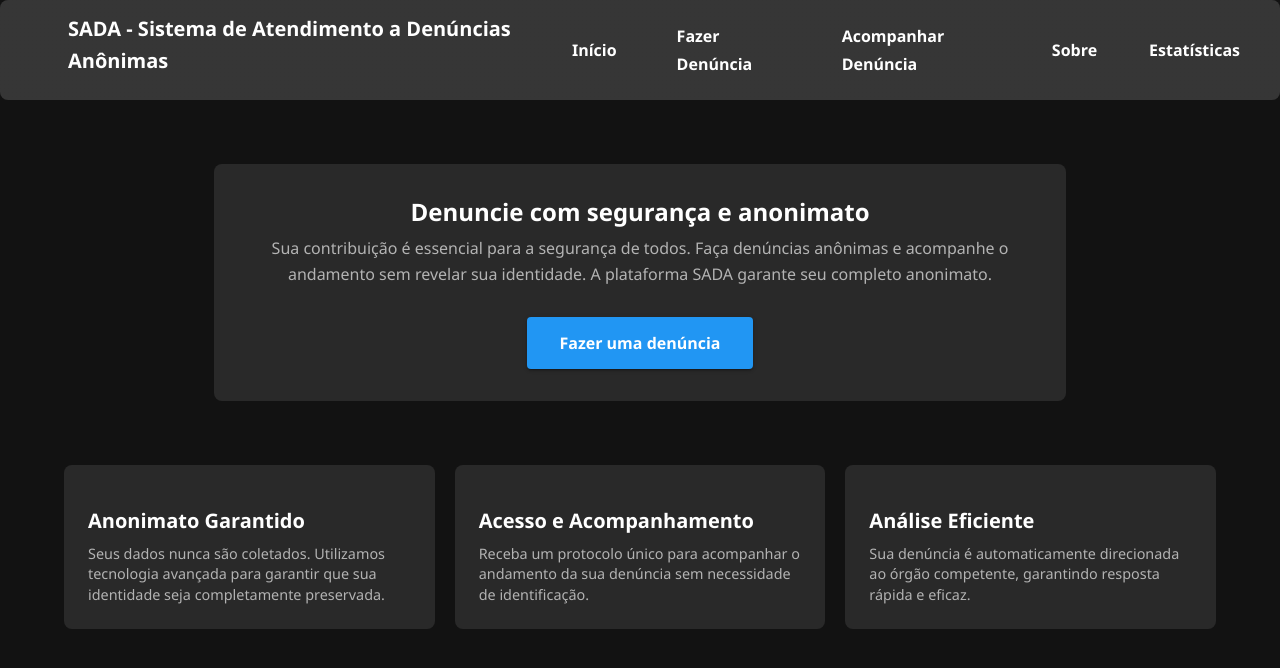
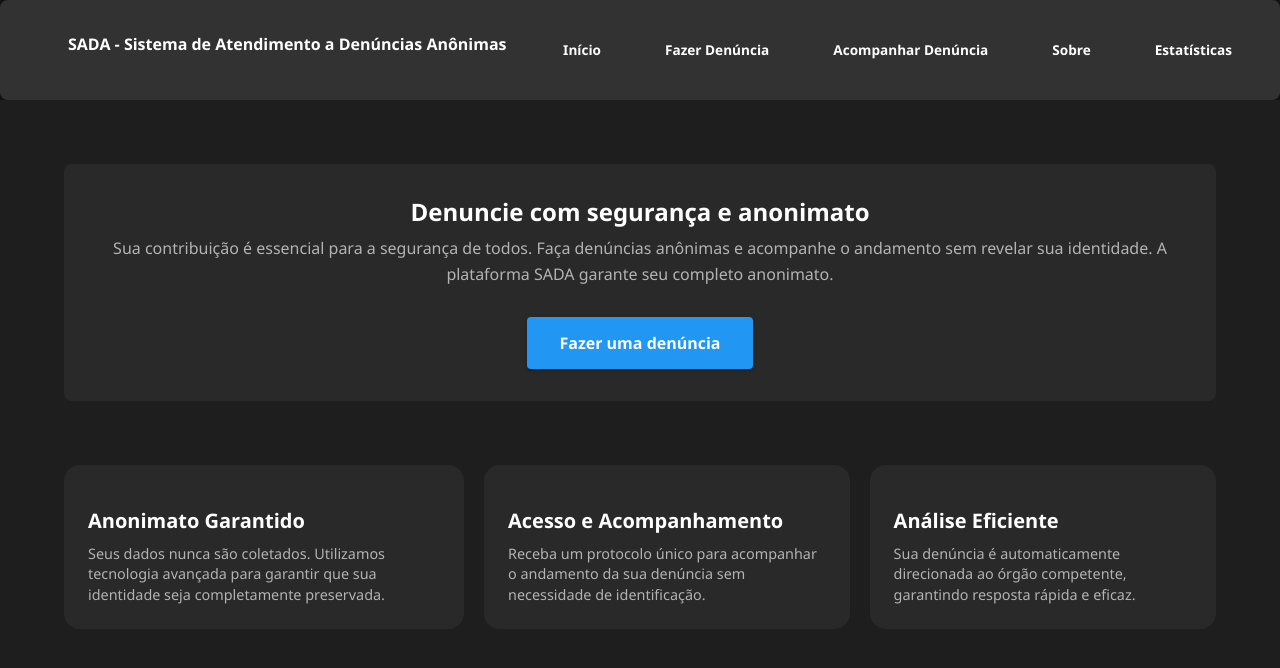
Before and after one commit to pedrocampos0/sistema-atendimento-sspdf, a React app in the folder projeto/frontend/: page / in a window 1280 px wide. Shown: the top 668 px of the page. Built offline with nearby package versions, Linux system fonts and the light colour scheme; some icons are missing; the HTML template or start-up script is replaced by a standard one.

Commit message:
Ajeitando a responsividade

```diff
--- a/projeto/frontend/src/Components/AppBar/AppBar.jsx
+++ b/projeto/frontend/src/Components/AppBar/AppBar.jsx
@@ -11,35 +11,34 @@ import { Link } from 'react-router-dom';
 export default function DenseAppBar() {
   return (
     <>
-      <AppBar position="fixed" sx={{ backgroundColor: "#222222" }}>
+      <AppBar position="fixed" sx={{ backgroundColor: "#1e1e1e" }}>
         <Toolbar
           sx={{
             height: "100px",
             display: 'flex',
             justifyContent: 'space-between',
-            px: 4, // padding horizontal (left and right)
+            px: 4,
           }}
         >
           <Box sx={{ display: 'flex', alignItems: 'center' }}>
             <IconButton edge="start" color="inherit" aria-label="menu" sx={{ mr: 2 }}>
               <MenuIcon />
             </IconButton>
-            <Typography variant="h6" color="inherit" component="div">
+            <Typography variant="h6" color="inherit" component="div" sx={{ fontSize: '1rem' }}>
               SADA - Sistema de Atendimento a Denúncias Anônimas
             </Typography>
           </Box>
 
           <Box sx={{ display: 'flex', gap: 2 }}>
-            <Button color="inherit" component={Link} to="/">Início</Button>
-            <Button color="inherit" component={Link} to="/fazer-denuncia">Fazer Denúncia</Button>
-            <Button color="inherit" component={Link} to="/acompanhar-denuncia">Acompanhar Denúncia</Button>
-            <Button color="inherit" component={Link} to="/sobre">Sobre</Button>
-            <Button color="inherit" component={Link} to="/estatisticas">Estatísticas</Button>
+            <Button color="inherit" component={Link} to="/" sx={{ fontSize: '0.85rem' }}>Início</Button>
+            <Button color="inherit" component={Link} to="/fazer-denuncia" sx={{ fontSize: '0.85rem' }}>Fazer Denúncia</Button>
+            <Button color="inherit" component={Link} to="/acompanhar-denuncia" sx={{ fontSize: '0.85rem' }}>Acompanhar Denúncia</Button>
+            <Button color="inherit" component={Link} to="/sobre" sx={{ fontSize: '0.85rem' }}>Sobre</Button>
+            <Button color="inherit" component={Link} to="/estatisticas" sx={{ fontSize: '0.85rem' }}>Estatísticas</Button>
           </Box>
         </Toolbar>
       </AppBar>
 
-      {/* This Toolbar adds a "spacer" to prevent content from going under the fixed AppBar */}
       <Toolbar sx={{ height: "100px" }} />
     </>
   );
--- a/projeto/frontend/src/main.jsx
+++ b/projeto/frontend/src/main.jsx
@@ -11,9 +11,7 @@ const root = createRoot(rootElement);
 root.render(
   <React.StrictMode>
     <ThemeProvider theme={theme}>
-      {/* CssBaseline kickstart an elegant, consistent, and simple baseline to build upon. */}
       <CssBaseline />
-      {/* DenseAppBar is now rendered inside App.jsx */}
       <App />
     </ThemeProvider>
   </React.StrictMode>,
--- a/projeto/frontend/src/pages/HomePage.jsx
+++ b/projeto/frontend/src/pages/HomePage.jsx
@@ -7,13 +7,12 @@ import { Link } from 'react-router-dom';
 
 export default function HomePage() {
   return (
-    <Box sx={{ bgcolor: '#121212', color: 'white', py: 8, minHeight: '100vh' }}>
+    <Box sx={{ bgcolor: '#1e1e1e', color: 'white', py: 8, minHeight: '100vh' }}>
 
-      {/* HERO */}
-      <Container maxWidth="md" sx={{ mb: 8 }}>
+      <Container maxWidth="lg" sx={{ mb: 8 }}>
         <Paper
           sx={{
-            bgcolor: '#1E1E1E',
+            bgcolor: '#1e1e1e',
             p: 4,
             textAlign: 'center',
             borderRadius: 2,
@@ -43,31 +42,36 @@ export default function HomePage() {
         </Paper>
       </Container>
 
-      {/* GRID COM 3 CARDS HORIZONTAIS */}
-      <Container maxWidth="lg">
+      <Container maxWidth="lg" sx={{ overflow: 'visible' }}>
         <Grid
           container
           spacing={4}
           justifyContent="center"
           alignItems="stretch"
           sx={{
-            flexWrap: 'nowrap',        // IMPEDIR QUE EMPILHE
-            overflowX: 'auto',          // Caso a tela fique muito estreita, permitir scroll horizontal
-            '&::-webkit-scrollbar': {
-              display: 'none',          // Esconde a barra de rolagem horizontal
-            },
+            position: 'relative',
+            overflow: 'visible',
+            flexWrap: 'nowrap',
           }}
         >
-          {/* CARD 1 */}
-          <Grid item sx={{ minWidth: 300, maxWidth: 400, flex: 1 }}>
+
+          <Grid item sx={{ minWidth: 300, maxWidth: 400 }}>
             <Paper
               sx={{
-                bgcolor: '#1E1E1E',
+                bgcolor: '#1e1e1e',
                 p: 3,
                 height: '100%',
                 display: 'flex',
                 flexDirection: 'column',
-                borderRadius: 2,
+                borderRadius: '1rem',
+                transition: 'transform 0.3s ease-in-out, box-shadow 0.3s ease-in-out, border-radius 0.3s ease-in-out',
+                position: 'relative',
+                '&:hover': {
+                  transform: 'scale(1.05)',
+                  boxShadow: '0px 8px 16px rgba(0, 0, 0, 0.4)',
+                  borderRadius: '2rem',
+                  zIndex: 2,
+                },
               }}
             >
               <LockIcon sx={{ fontSize: 40, color: '#FFD700', mb: 2 }} />
@@ -80,16 +84,23 @@ export default function HomePage() {
             </Paper>
           </Grid>
 
-          {/* CARD 2 */}
-          <Grid item sx={{ minWidth: 300, maxWidth: 400, flex: 1 }}>
+          <Grid item sx={{ minWidth: 300, maxWidth: 400 }}>
             <Paper
               sx={{
-                bgcolor: '#1E1E1E',
+                bgcolor: '#1e1e1e',
                 p: 3,
                 height: '100%',
                 display: 'flex',
                 flexDirection: 'column',
-                borderRadius: 2,
+                borderRadius: '1rem',
+                transition: 'transform 0.3s ease-in-out, box-shadow 0.3s ease-in-out, border-radius 0.3s ease-in-out',
+                position: 'relative',
+                '&:hover': {
+                  transform: 'scale(1.05)',
+                  boxShadow: '0px 8px 16px rgba(0, 0, 0, 0.4)',
+                  borderRadius: '2rem',
+                  zIndex: 2,
+                },
               }}
             >
               <PhoneIphoneIcon sx={{ fontSize: 40, color: '#00BFFF', mb: 2 }} />
@@ -102,16 +113,23 @@ export default function HomePage() {
             </Paper>
           </Grid>
 
-          {/* CARD 3 */}
-          <Grid item sx={{ minWidth: 300, maxWidth: 400, flex: 1 }}>
+          <Grid item sx={{ minWidth: 300, maxWidth: 400 }}>
             <Paper
               sx={{
-                bgcolor: '#1E1E1E',
+                bgcolor: '#1e1e1e',
                 p: 3,
                 height: '100%',
                 display: 'flex',
                 flexDirection: 'column',
-                borderRadius: 2,
+                borderRadius: '1rem',
+                transition: 'transform 0.3s ease-in-out, box-shadow 0.3s ease-in-out, border-radius 0.3s ease-in-out',
+                position: 'relative',
+                '&:hover': {
+                  transform: 'scale(1.05)',
+                  boxShadow: '0px 8px 16px rgba(0, 0, 0, 0.4)',
+                  borderRadius: '2rem',
+                  zIndex: 2,
+                },
               }}
             >
               <SearchIcon sx={{ fontSize: 40, color: '#4CAF50', mb: 2 }} />
@@ -123,6 +141,7 @@ export default function HomePage() {
               </Typography>
             </Paper>
           </Grid>
+
         </Grid>
       </Container>
 
--- a/projeto/frontend/src/theme.js
+++ b/projeto/frontend/src/theme.js
@@ -1,4 +1,3 @@
-// src/theme.js
 import { createTheme } from '@mui/material/styles';
 
 const theme = createTheme({
@@ -14,38 +13,36 @@ const theme = createTheme({
     // --text-secondary: #b3b3b3;
 
     primary: {
-      main: '#2196f3', // --accent-color
-      light: '#64b5f6', // Exemplo de tom claro, ajuste se precisar
-      dark: '#1976d2', // --accent-hover
+      main: '#2196f3',
+      light: '#64b5f6',
+      dark: '#1976d2',
       contrastText: '#ffffff',
     },
     secondary: {
-      main: '#1E1E1E', // --bg-secondary (usado para Paper, AppBar, etc.)
+      main: '#1E1E1E',
       light: '#424242',
       dark: '#000000',
       contrastText: '#ffffff',
     },
     background: {
-      default: '#121212', // --bg-primary (fundo geral da aplicação)
-      paper: '#1E1E1E',   // --bg-secondary (fundo de cards, formulários, etc.)
+      default: '#121212',
+      paper: '#1E1E1E',
     },
     text: {
-      primary: '#ffffff', // --text-primary
-      secondary: '#b3b3b3', // --text-secondary
+      primary: '#ffffff',
+      secondary: '#b3b3b3',
     },
-    // Você pode adicionar outras cores personalizadas se necessário
-    // Por exemplo, para --bg-tertiary:
     customColors: {
       tertiary: '#2d2d2d',
-      success: '#4caf50', // Do protótipo para ícones de sucesso
-      warning: '#ff9800', // Do protótipo para avisos
-      danger: '#f44336',  // Do protótipo para erros
-      golden: '#FFD700', // Cor do cadeado do protótipo
-      skyBlue: '#00BFFF', // Cor do celular do protótipo
+      success: '#4caf50',
+      warning: '#ff9800',
+      danger: '#f44336',
+      golden: '#FFD700',
+      skyBlue: '#00BFFF',
     },
   },
   typography: {
-    // Define a fonte padrão para toda a aplicação
+
     fontFamily: [
       'Segoe UI',
       'Tahoma',
@@ -53,47 +50,45 @@ const theme = createTheme({
       'Verdana',
       'sans-serif',
     ].join(','),
-    // Ajustes de tamanho e peso para variantes específicas do protótipo
+
     h4: {
-      fontSize: '2rem', // Hero h2 no protótipo
-      fontWeight: 'bold', // Ou 700
-      marginBottom: '15px', // Definido diretamente para consistência com o protótipo
+      fontSize: '2rem',
+      fontWeight: 'bold',
+      marginBottom: '15px',
     },
     h6: {
-      fontSize: '1.25rem', // Equivalente ao h3 dos cards
+      fontSize: '1.25rem',
       fontWeight: 'bold',
-      marginBottom: '10px', // Definido diretamente para consistência com o protótipo
+      marginBottom: '10px',
     },
     body1: {
-      fontSize: '1rem', // Padrão, mas ajuste se precisar
-      lineHeight: 1.5, // Padrão para parágrafos
-      color: '#b3b3b3', // Cor secundária para parágrafos como no protótipo
+      fontSize: '1rem',
+      lineHeight: 1.5,
+      color: '#b3b3b3',
     },
     body2: {
-      fontSize: '0.9rem', // Equivalente a 14.4px, quase 14px padrão do MU
-      lineHeight: 1.5, // Padrão para descrições de cards
-      color: '#b3b3b3', // Cor secundária para descrições de cards
+      fontSize: '0.9rem',
+      lineHeight: 1.5,
+      color: '#b3b3b3',
     },
-    // ... adicione outras variantes de tipografia se necessário
   },
   components: {
     MuiButton: {
       styleOverrides: {
         root: {
-          textTransform: 'none', // Remove o uppercase padrão dos botões
+          textTransform: 'none',
           fontWeight: 'bold',
-          padding: '12px 24px', // padding: 12px 24px do protótipo
+          padding: '12px 24px',
           fontSize: '1rem',
-          borderRadius: '4px', // border-radius: 4px do protótipo
+          borderRadius: '4px',
         },
       },
     },
     MuiContainer: {
         styleOverrides: {
             root: {
-                paddingLeft: '20px', // padding 20px do .container do protótipo
-                paddingRight: '20px', // padding 20px do .container do protótipo
-                // Ajuste para mobile caso o padding seja diferente no seu protótipo
+                paddingLeft: '20px',
+                paddingRight: '20px',
                 '@media (max-width: 768px)': {
                     paddingLeft: '20px',
                     paddingRight: '20px',
@@ -104,24 +99,21 @@ const theme = createTheme({
     MuiPaper: {
       styleOverrides: {
         root: {
-          backgroundColor: '#1E1E1E', // Default Paper background para ser bg-secondary
-          borderRadius: '8px', // Default Paper border-radius
-          boxShadow: 'none', // Remova a sombra padrão do Paper se não for desejada, ou ajuste
-          // Se o protótipo não usa sombra padrão em todos os Papers, ajuste aqui.
-          // Para os cards, vamos adicionar a sombra via sx no HomePage.
+          backgroundColor: '#1E1E1E',
+          borderRadius: '8px',
+          boxShadow: 'none',
         },
       },
     },
     MuiGrid: {
         styleOverrides: {
             container: {
-                gap: '20px', // Equivalente ao gap: 20px do protótipo para o grid de cards
+                gap: '20px',
             },
         },
     },
-    // Adicione mais customizações de componentes aqui
   },
-  spacing: 8, // Mantém a unidade de espaçamento padrão do Material-UI (8px)
+  spacing: 8,
 });
 
 export default theme;
```
Also changed, not shown: projeto/frontend/src/App.jsx (+2 -6 lines), projeto/frontend/src/Copyright.jsx (+16 -21 lines), projeto/frontend/src/pages/DenunciaFormPage.jsx (+5 -6 lines).
